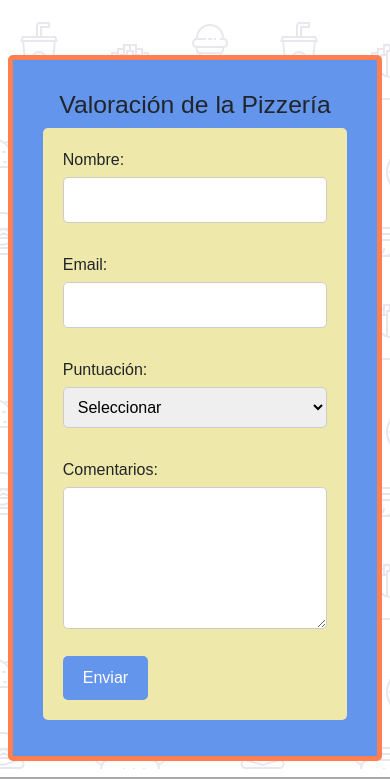
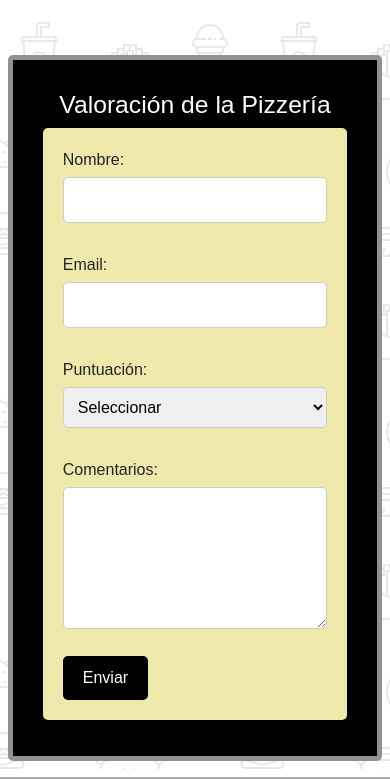
Before and after one commit to charamello11/Proyecto-Final-Maximiliano-Charamello, a website: page pages/opiniones.html in a window 390 px wide. Shown: the part 761-1540 px from the top of the page. Drawn offline with nearby package versions, Linux system fonts and the light colour scheme; a web font is replaced by a local one.

Commit message:
Proyecto Final 1

```diff
--- a/scss/_mediaQueries.scss
+++ b/scss/_mediaQueries.scss
@@ -24,7 +24,7 @@
         }
 
 .texto{
-        color:blue
+        color:black
         }
 
 .foto{
--- a/scss/_opiniones.scss
+++ b/scss/_opiniones.scss
@@ -1,5 +1,5 @@
 
-$formulario-color: cornflowerblue;
+$formulario-color: rgb(0, 0, 0);
 
 
 .opiniones{
@@ -34,11 +34,12 @@ h2{
       width: 400px;
       padding: 30px;
       margin: 0 auto;
-      border: 5px solid coral;
+      border: 5px solid rgb(145, 145, 145);
       border-radius: 5px;
 
     h2 {
       text-align: center;
+      color: white;
   }
 
   .form-group {
```
Also changed, not shown: style/style.css.
